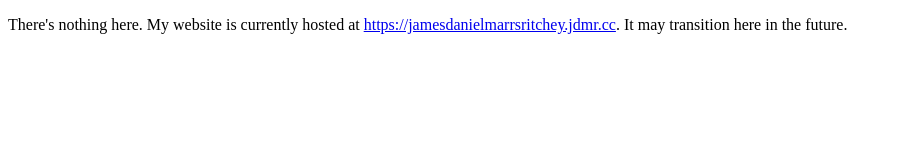
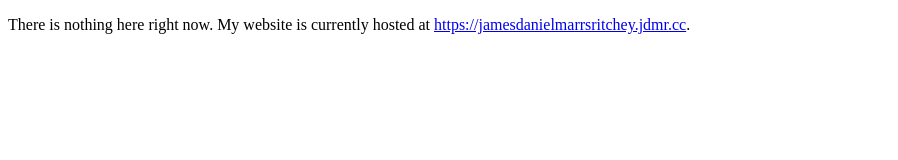
Before and after one commit to jamesdanielmarrsritchey/jamesdanielmarrsritchey.github.io, a plain HTML site: page index.html in a window 1280 px wide. Shown: the whole page, without its empty margins (0-898 px from the left). Drawn offline with Linux system fonts and the light colour scheme.

Commit message:
Update index.html

```diff
--- a/index.html
+++ b/index.html
@@ -5,7 +5,7 @@
 </head>
 <body>
 
-<p>There's nothing here. My website is currently hosted at <a href="https://jamesdanielmarrsritchey.jdmr.cc">https://jamesdanielmarrsritchey.jdmr.cc</a>. It may transition here in the future.</p>
+<p>There is nothing here right now. My website is currently hosted at <a href="https://jamesdanielmarrsritchey.jdmr.cc">https://jamesdanielmarrsritchey.jdmr.cc</a>.</p>
 
 </body>
 </html>
```
